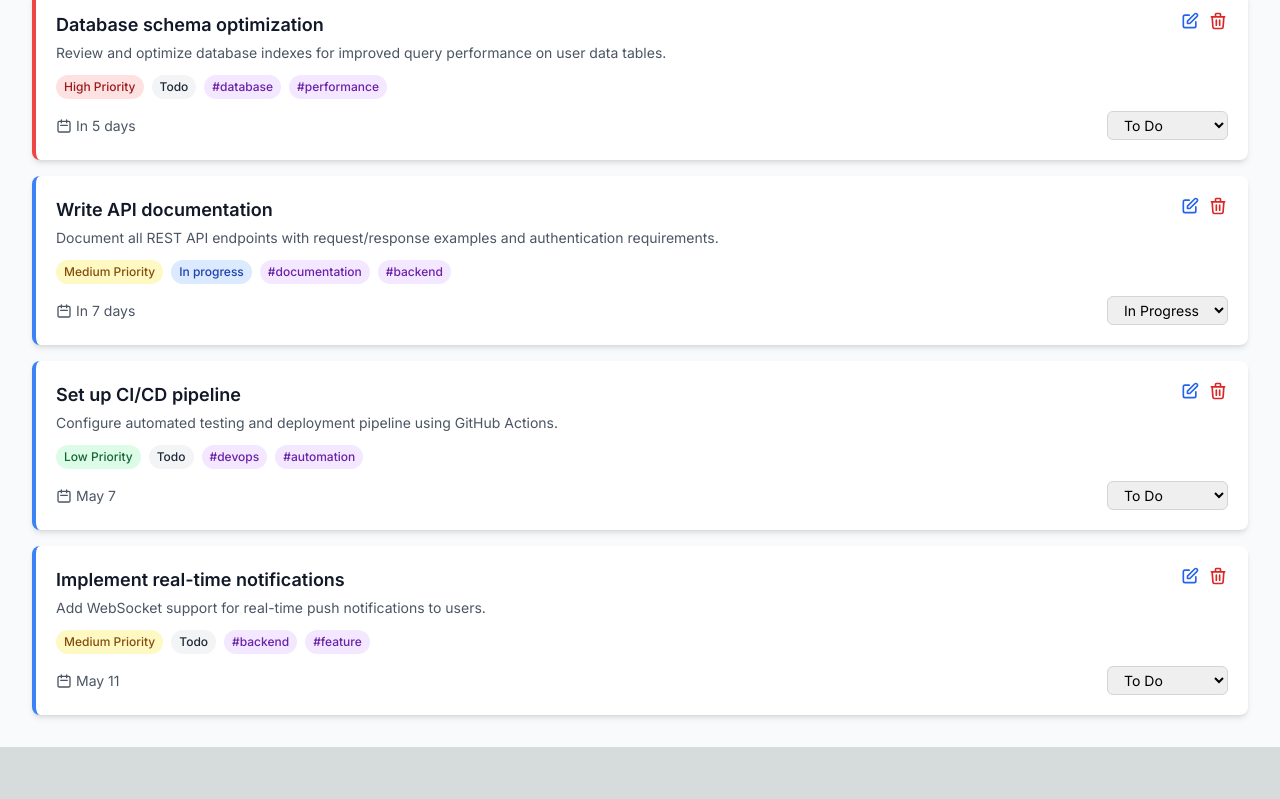
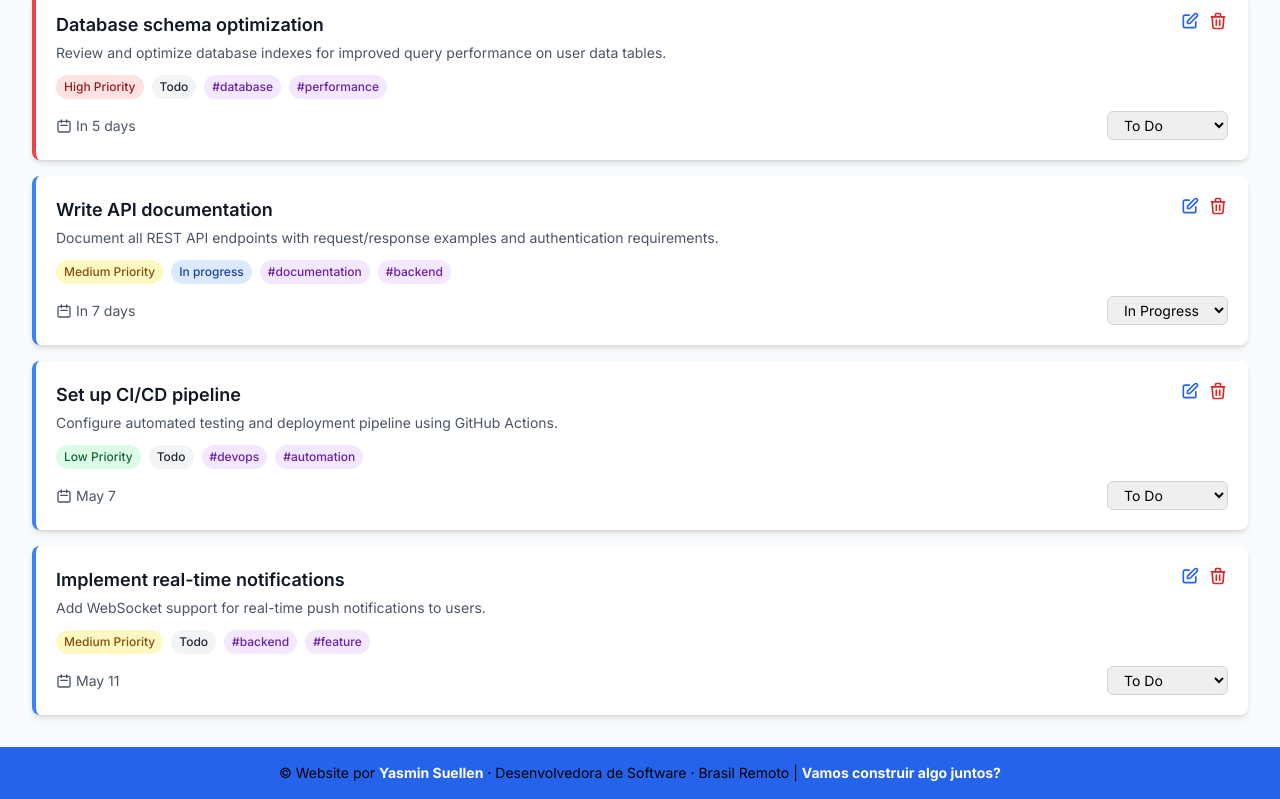
Before and after one commit to yasminsuellen/task-management-dashboard, a Next.js app: page / in a window 1280 px wide. Shown: the part 1267-2066 px from the top of the page. Before the commit the page ends 2014 px from the top, so only its background shows below. Built offline with nearby package versions, Linux system fonts and the light colour scheme.

Commit message:
feat: add footer component with contact links

```diff
--- /dev/null
+++ b/app/components/ui/Footer.tsx
@@ -0,0 +1,29 @@
+export default function Footer() {
+    return (
+        <footer className="w-full bg-blue-600 shadow-sm z-50">
+            <div className="max-w-6xl mx-auto px-6 py-4 flex items-center justify-center">
+                <p className="text-sm text-center text-blue-999">
+                    © Website por{" "}
+                    <a
+                        href="https://wa.me/5521975874672"
+                        target="_blank"
+                        rel="noopener noreferrer"
+                        className="text-white font-bold hover:opacity-80 transition-opacity duration-200"
+                    >
+                        Yasmin Suellen
+                    </a>
+                    {" · "}Desenvolvedora de Software
+                    {" · "}Brasil Remoto |{" "}
+                    <a
+                        href="https://wa.me/5521975874672"
+                        target="_blank"
+                        rel="noopener noreferrer"
+                        className="text-white font-bold hover:opacity-80 transition-opacity duration-200"
+                    >
+                        Vamos construir algo juntos?
+                    </a>
+                </p>
+            </div>
+        </footer>
+    )
+}
--- a/app/layout.tsx
+++ b/app/layout.tsx
@@ -1,6 +1,7 @@
 import type { Metadata } from 'next';
 import { Inter } from 'next/font/google';
 import './globals.css';
+import Footer from './components/ui/Footer';
 
 const inter = Inter({ subsets: ['latin'] });
 
@@ -16,7 +17,10 @@ export default function RootLayout({
 }) {
   return (
     <html lang="en">
-      <body className={inter.className}>{children}</body>
+      <body className={inter.className}>
+        {children}
+        <Footer />
+      </body>
     </html>
   );
 }
```
